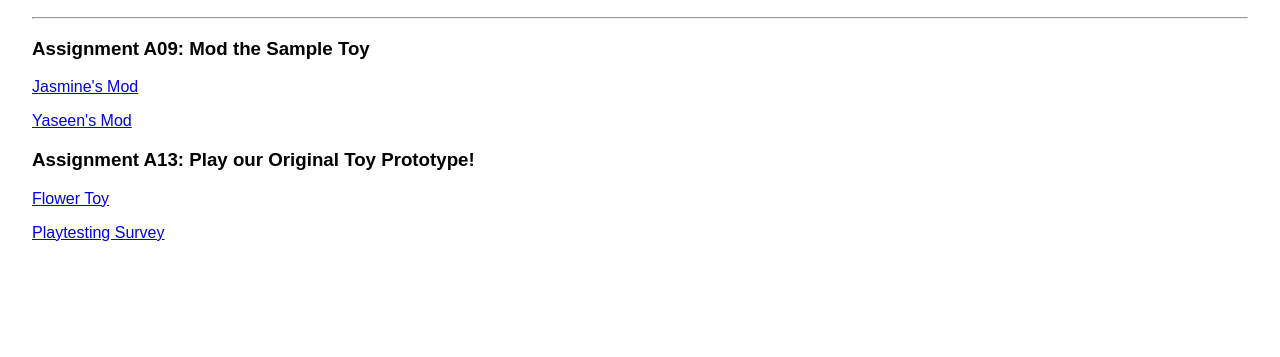
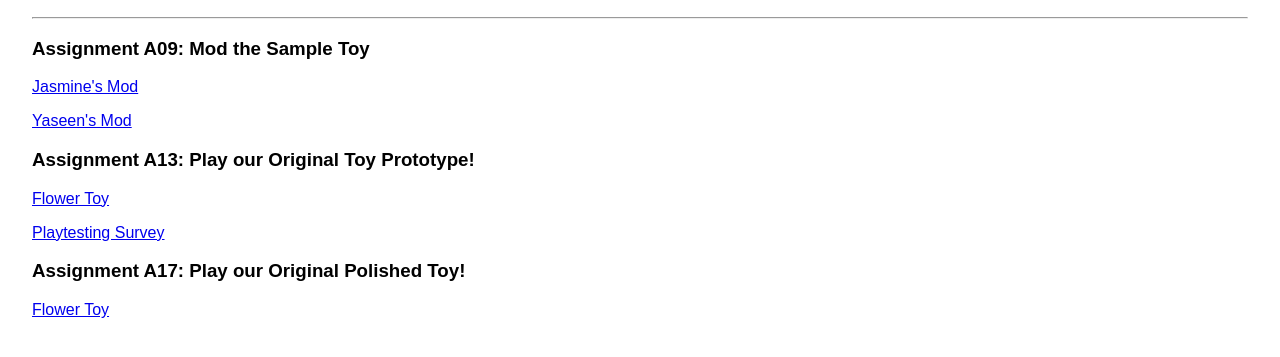
Before and after one commit to jlduerk/IMGD-2900, a plain HTML site: page 2900/index.html in a window 1280 px wide. Shown: the part 179-536 px from the top of the page. Drawn offline with Linux system fonts and the light colour scheme.

Commit message:
Polished toy added

```diff
--- a/2900/index.html
+++ b/2900/index.html
@@ -30,6 +30,9 @@
     <p><a href="A13/game.html">Flower Toy</a></p>
     <p><a href="https://forms.gle/yzCSdA92CKEq8GJfA">Playtesting Survey</a></p>
 
+    <h3>Assignment A17: Play our Original Polished Toy!</h3>
+    <p><a href="A17/game.html">Flower Toy</a></p>
+
     <p></p>
 
     <!-- Future assignment files should be stored in dedicated subdirectories (AXX/ in this example). -->
```
